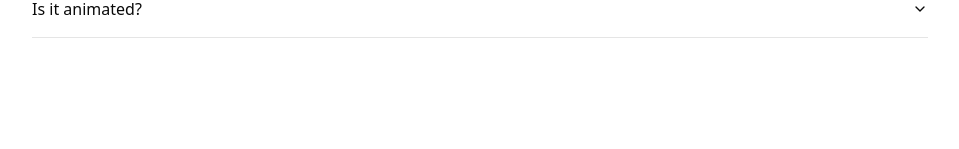
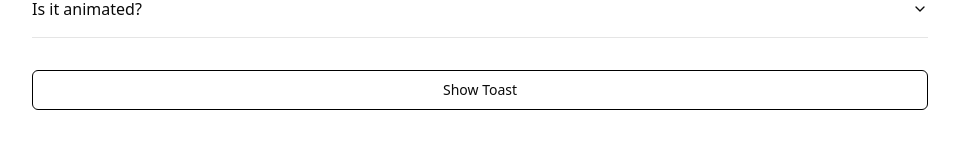
Before and after one commit to ETFaLeak3/ETFaLeak, a SvelteKit app: page / in a window 1280 px wide. Shown: the part 555-704 px from the top of the page, without its empty margins (160-1119 px from the left). Built offline with nearby package versions, Linux system fonts and the light colour scheme.

Commit message:
➡️ Integrated toast notifications with svelte-sonner; added Toaster component and success toast button to home page

```diff
--- a/src/routes/(home)/+page.svelte
+++ b/src/routes/(home)/+page.svelte
@@ -1,4 +1,5 @@
 <script lang="ts">
+    import { toast } from "svelte-sonner";
     import { Button } from '$lib/components/ui/button';
     import { Badge } from '$lib/components/ui/badge';
     import Title from '$lib/components/ui/title/Title.svelte';
@@ -15,4 +16,17 @@
     <Button>Click me</Button>
     <Button variant="outline">Click me</Button>
     <Informations />
+    <Button
+        variant="outline"
+        onclick={() =>
+        toast.success("Event has been created", {
+            description: "Sunday, December 03, 2023 at 9:00 AM",
+            action: {
+            label: "Undo",
+            onClick: () => console.info("Undo")
+            }
+        })}
+    >
+        Show Toast
+    </Button>
 </div>
--- a/src/routes/+layout.svelte
+++ b/src/routes/+layout.svelte
@@ -2,6 +2,7 @@
 	import '../app.css';
 	import 'animate.css';
     import { onMount, onDestroy } from "svelte";
+    import { Toaster } from "$lib/components/ui/sonner/index.js";
 
     let mounted;
 
@@ -19,5 +20,6 @@
 </script>
 
 <div class="animate__animated animate__fadeIn animate__faster">
+    <Toaster />
     {@render children()}
 </div>
```
